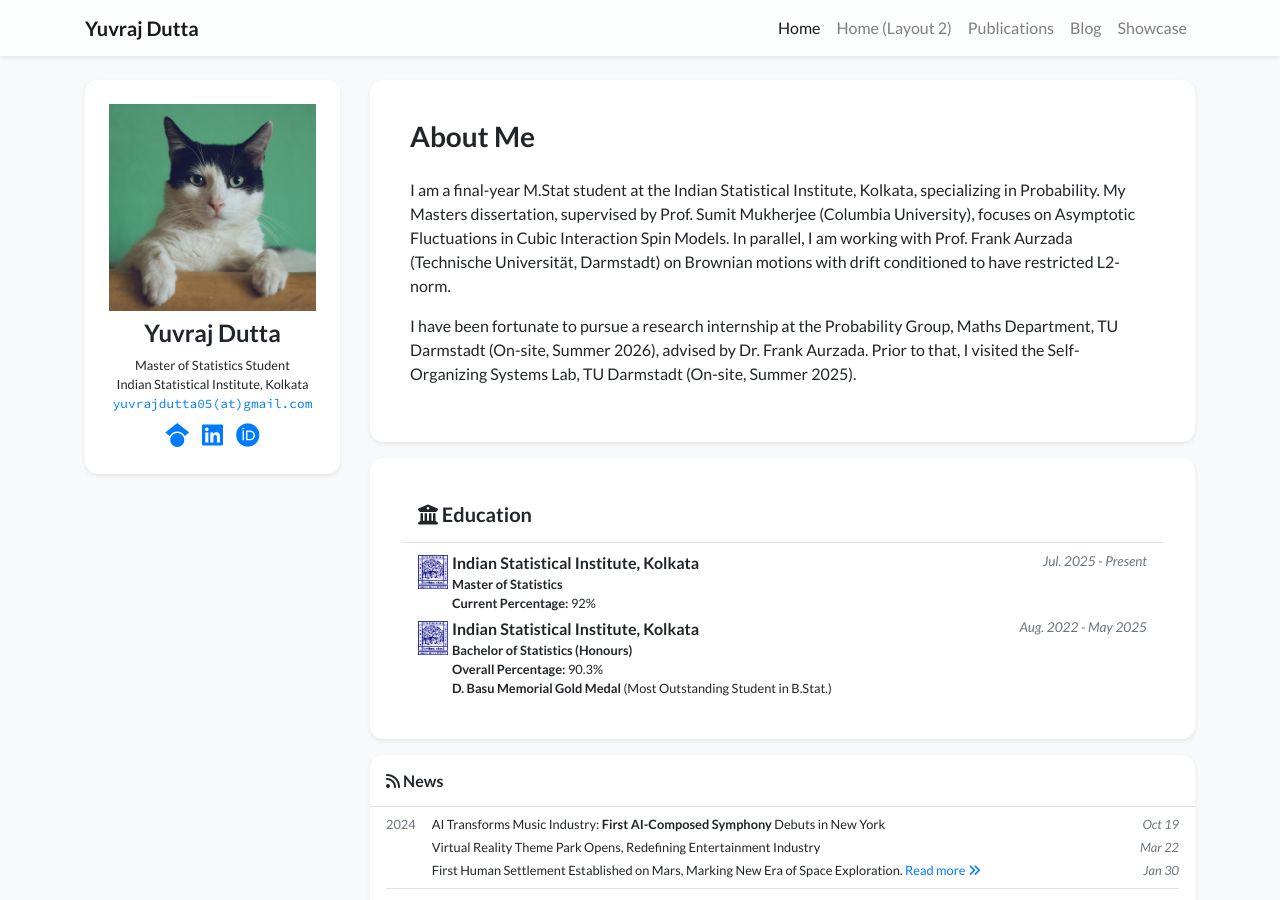
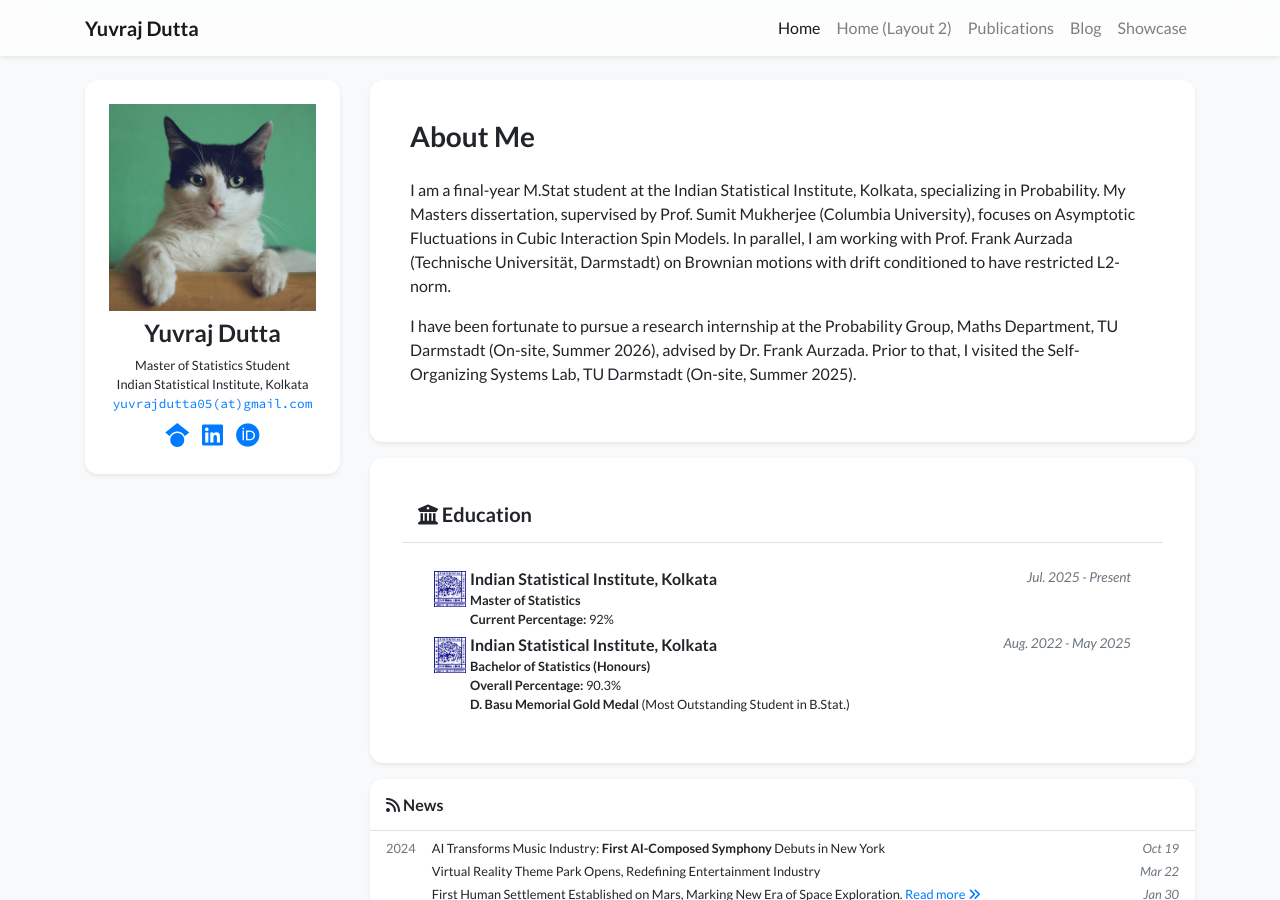
Before and after one commit to yuvrajdutta05/academic-homepage-test, a Jekyll site: the page built from index.html, in a window 1280 px wide and 900 px high. Built offline with Jekyll 4.4.1, drawn with Linux system fonts in a browser that asks for light colours; nearby versions of some CDN libraries; a style sheet for code colours, icons or effects is not loaded.

Commit message:
Update profile again

```diff
--- a/_includes/widgets/experience_card.html
+++ b/_includes/widgets/experience_card.html
@@ -9,12 +9,13 @@
                             <h5 class="p-3 mb-0 border-bottom border-gray">
                                 <i class="fas fa-university"></i> Education
                             </h5>
+                            <div class="px-3 pt-3 pb-2">
 
                             <div class="px-3 py-2">
                             <ul class="list-unstyled mb-1">
                                 {% for item in site.data.profile.education %}
                                 <li class="media mb-1">
-                                    <img src="{{ item.logo | relative_url }}" alt="{{ item.name }}" style="width: 30px;" class="mr-1 mt-1">
+                                    <img src="{{ item.logo | relative_url }}" alt="{{ item.name }}" style="width: 32px;" class="mr-1 mt-1">
                                     <div class="media-body">
 
                                         <div class="d-flex">
@@ -31,6 +32,7 @@
                                     </div>
                                 </li>
                                 {% endfor %}
+                                </div>
                                 </div>
                             </ul>
                         </div>
```
